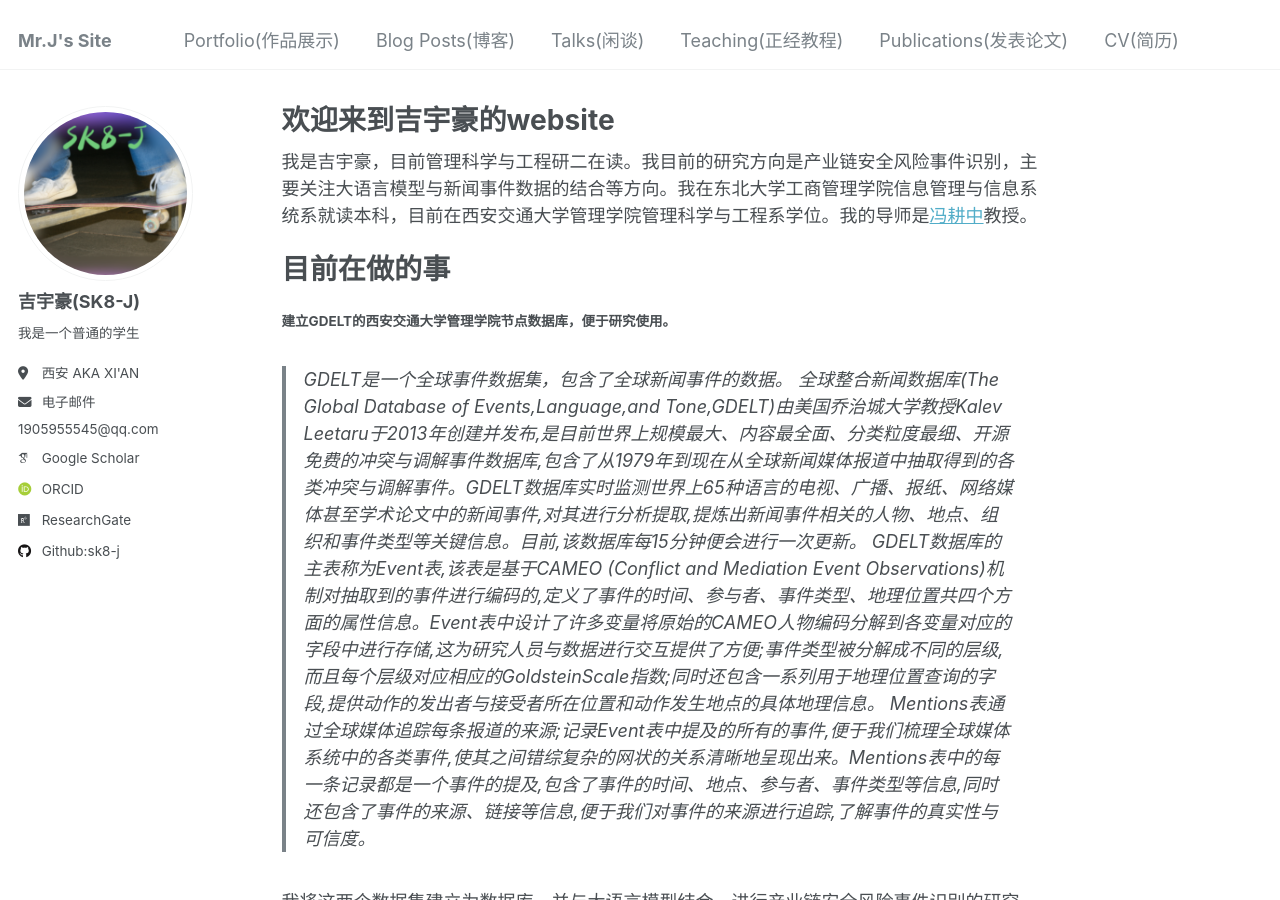
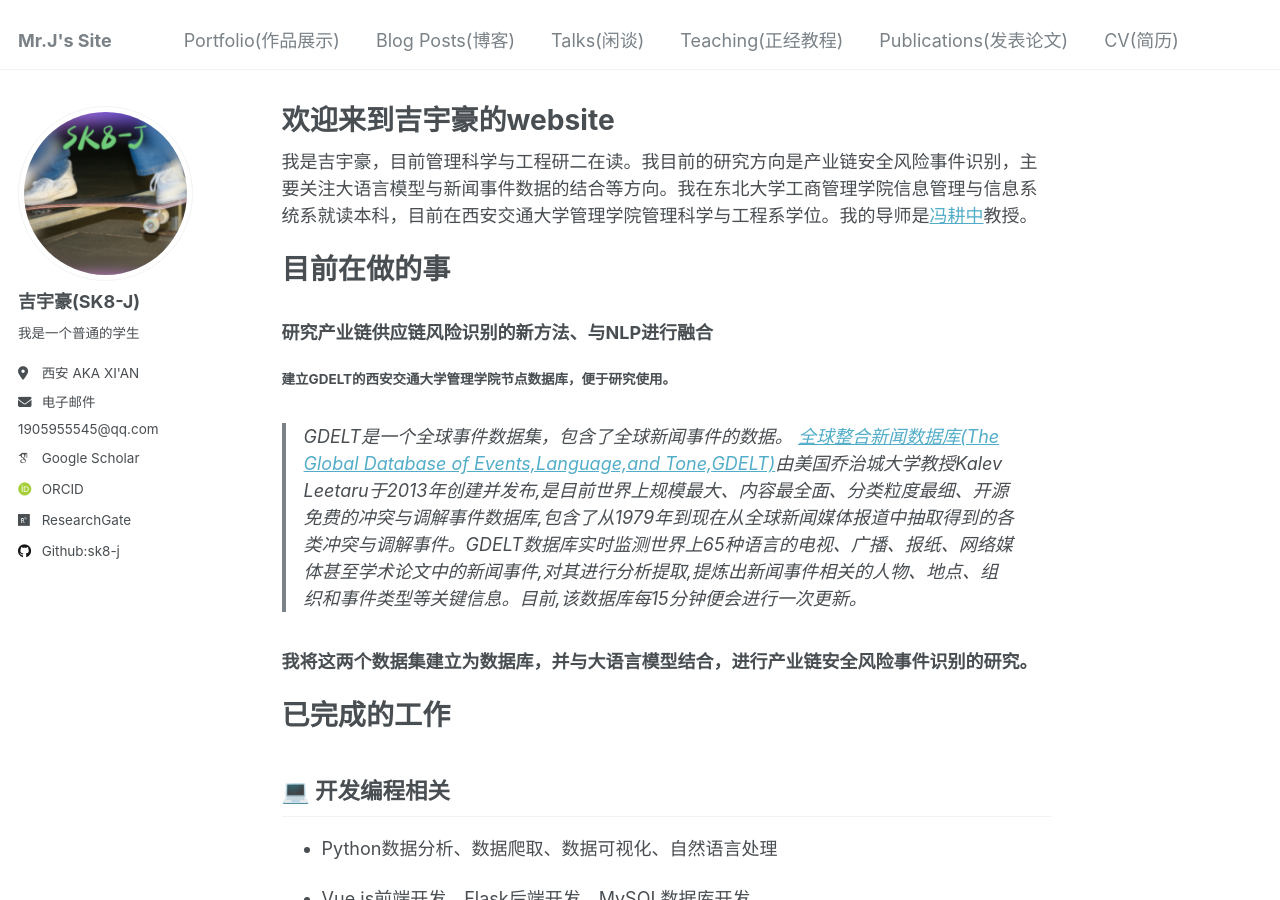
Before and after one commit to SK8-j/SK8-J.github.io, a Jekyll site: the page built from _pages/about.md, in a window 1280 px wide and 900 px high. Built offline with Jekyll 4.4.1, drawn with Linux system fonts in a browser that asks for light colours; some web fonts are replaced.

Commit message:
更新首页

```diff
--- a/_pages/about.md
+++ b/_pages/about.md
@@ -11,14 +11,12 @@ redirect_from:
 
 目前在做的事
 ======
-
+### 研究产业链供应链风险识别的新方法、与NLP进行融合
 #### 建立GDELT的西安交通大学管理学院节点数据库，便于研究使用。
 > GDELT是一个全球事件数据集，包含了全球新闻事件的数据。
-> 全球整合新闻数据库(The Global Database of Events,Language,and Tone,GDELT)由美国乔治城大学教授Kalev Leetaru于2013年创建并发布,是目前世界上规模最大、内容最全面、分类粒度最细、开源免费的冲突与调解事件数据库,包含了从1979年到现在从全球新闻媒体报道中抽取得到的各类冲突与调解事件。GDELT数据库实时监测世界上65种语言的电视、广播、报纸、网络媒体甚至学术论文中的新闻事件,对其进行分析提取,提炼出新闻事件相关的人物、地点、组织和事件类型等关键信息。目前,该数据库每15分钟便会进行一次更新。
-> GDELT数据库的主表称为Event表,该表是基于CAMEO (Conflict and Mediation Event Observations)机制对抽取到的事件进行编码的,定义了事件的时间、参与者、事件类型、地理位置共四个方面的属性信息。Event表中设计了许多变量将原始的CAMEO人物编码分解到各变量对应的字段中进行存储,这为研究人员与数据进行交互提供了方便;事件类型被分解成不同的层级,而且每个层级对应相应的GoldsteinScale指数;同时还包含一系列用于地理位置查询的字段,提供动作的发出者与接受者所在位置和动作发生地点的具体地理信息。
-> Mentions表通过全球媒体追踪每条报道的来源;记录Event表中提及的所有的事件,便于我们梳理全球媒体系统中的各类事件,使其之间错综复杂的网状的关系清晰地呈现出来。Mentions表中的每一条记录都是一个事件的提及,包含了事件的时间、地点、参与者、事件类型等信息,同时还包含了事件的来源、链接等信息,便于我们对事件的来源进行追踪,了解事件的真实性与可信度。
+> [全球整合新闻数据库(The Global Database of Events,Language,and Tone,GDELT)](https://www.gdeltproject.org/)由美国乔治城大学教授Kalev Leetaru于2013年创建并发布,是目前世界上规模最大、内容最全面、分类粒度最细、开源免费的冲突与调解事件数据库,包含了从1979年到现在从全球新闻媒体报道中抽取得到的各类冲突与调解事件。GDELT数据库实时监测世界上65种语言的电视、广播、报纸、网络媒体甚至学术论文中的新闻事件,对其进行分析提取,提炼出新闻事件相关的人物、地点、组织和事件类型等关键信息。目前,该数据库每15分钟便会进行一次更新。
 
-我将这两个数据集建立为数据库，并与大语言模型结合，进行产业链安全风险事件识别的研究。
+**我将这两个数据集建立为数据库，并与大语言模型结合，进行产业链安全风险事件识别的研究。**
 
 已完成的工作
 ======
```
